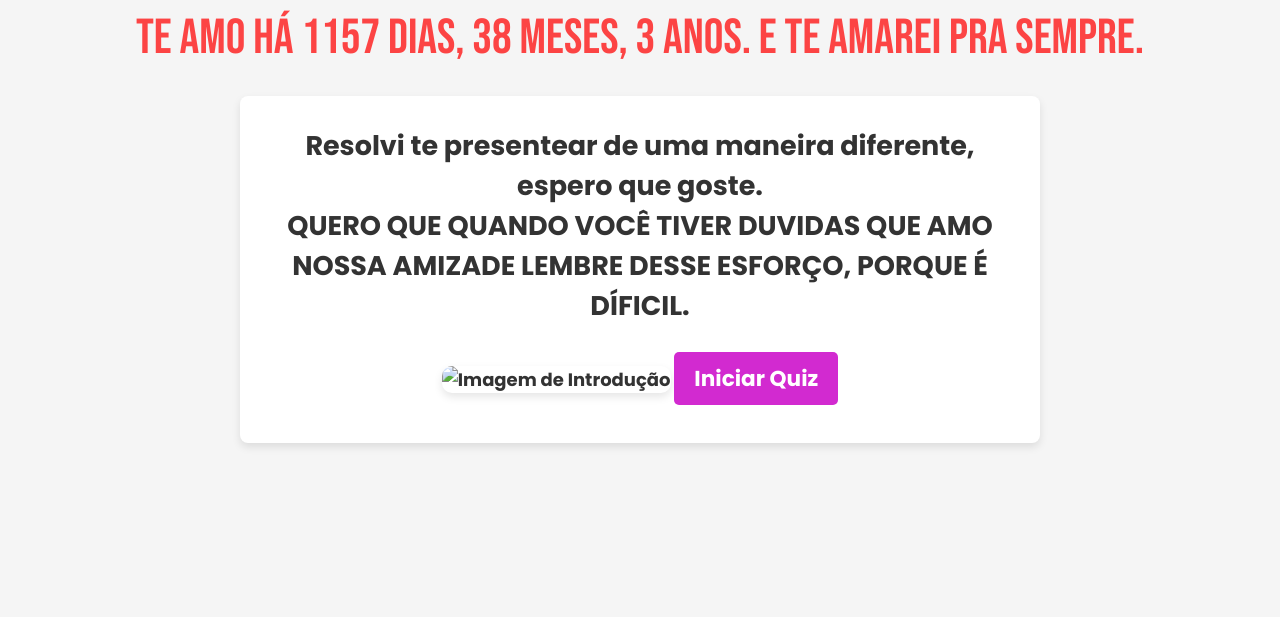
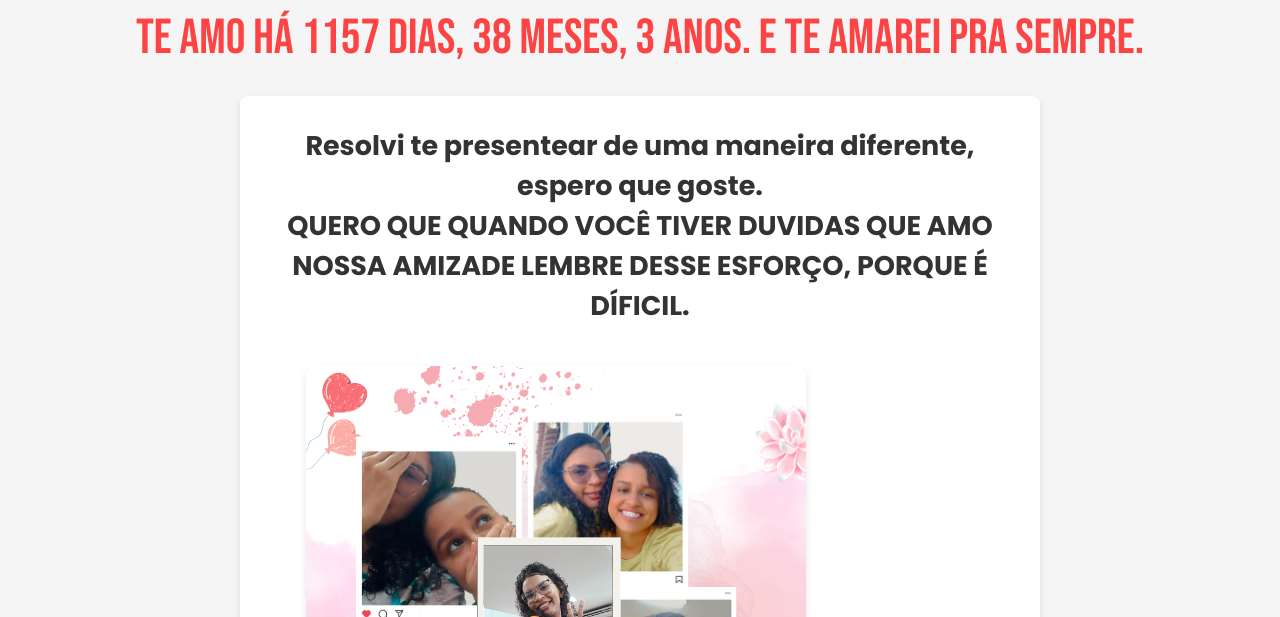
Before and after one commit to rayannee45/felizniver20, a plain HTML site: page index.html in a window 1280 px wide. Shown: the part 183-800 px from the top of the page. Drawn offline with Linux system fonts and the light colour scheme.

Commit message:
Update index.html

```diff
--- a/index.html
+++ b/index.html
@@ -221,7 +221,7 @@
         </div>
 
         <!-- Imagem de introdução -->
-        <img src="fots/teainicial.png" alt="Imagem de Introdução" class="intro-image">
+        <img src="teainicial.png" alt="Imagem de Introdução" class="intro-image">
 
         <a href="jogos.html">
             <button class="btn">Iniciar Quiz</button>
```
